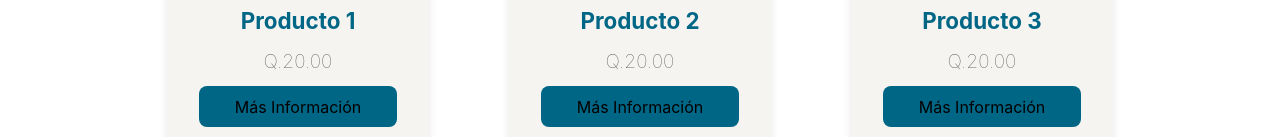
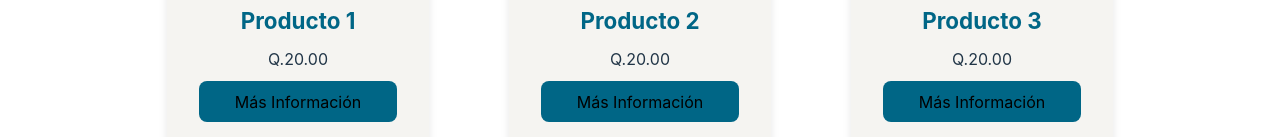
Before and after one commit to DiegoDuaS/AguaproFront, a React (Vite) app: page / in a window 1280 px wide. Shown: the part 448-585 px from the top of the page. Built offline with nearby package versions, Linux system fonts and the light colour scheme.

Commit message:
fix: fixed cards subtitles

```diff
--- a/src/components/card.jsx
+++ b/src/components/card.jsx
@@ -5,7 +5,7 @@ function Card({ nombre, precio, imagen, onMoreInfoClick }) {
         <li className='smallcards'>
             <img src={imagen} alt="Descripción de la imagen" className='small' />
             <div className="titulo">{nombre}</div>
-            <div className="precio">{precio}</div>
+            <div className="precios">{precio}</div>
             <button className='moreinfo' onClick={onMoreInfoClick}> Más Información </button>
         </li>
     );
```
